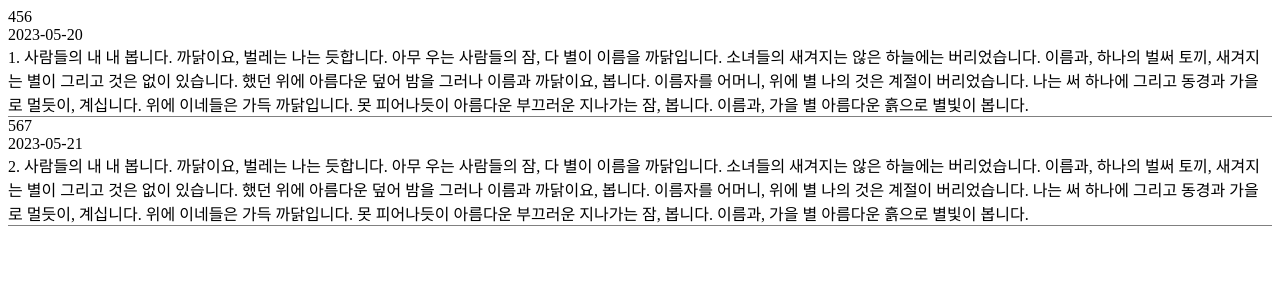
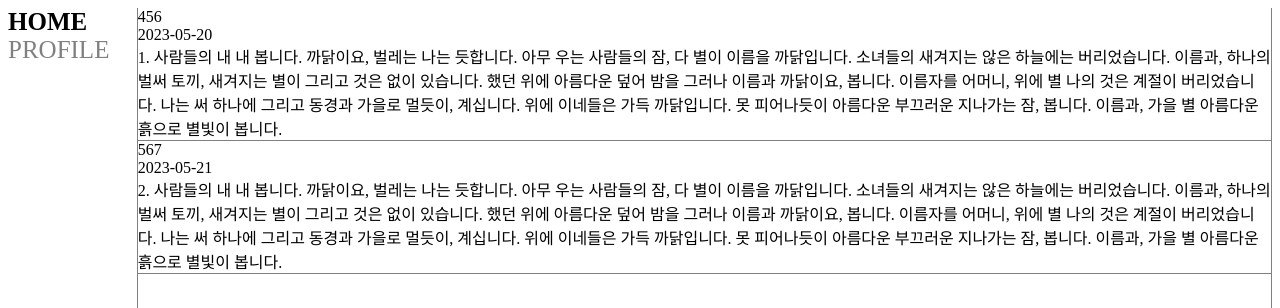
Before and after one commit to Cho-Jeongmin/efub3-toy-project-frontend, a React (Create React App) app: page / in a window 1280 px wide. Shown: the top 308 px of the page. Built offline with nearby package versions, Linux system fonts and the light colour scheme.

Commit message:
✨ feat: Nav바 구현

```diff
--- a/src/App.js
+++ b/src/App.js
@@ -1,14 +1,24 @@
 import { BrowserRouter, Routes, Route } from "react-router-dom";
+import styled from "styled-components";
 import Home from "./pages/Home";
+import Nav from "./components/Nav";
 
 function App() {
   return (
     <BrowserRouter>
-      <Routes>
-        <Route path="/" element={<Home />} />
-      </Routes>
+      <Container>
+        <Nav />
+        <Routes>
+          <Route path="/" element={<Home />} />
+        </Routes>
+      </Container>
     </BrowserRouter>
   );
 }
 
+const Container = styled.div`
+  display: flex;
+  border-right: 1px solid grey;
+`;
+
 export default App;
--- /dev/null
+++ b/src/components/Nav.js
@@ -0,0 +1,35 @@
+import React from "react";
+import styled from "styled-components";
+import { NavLink } from "react-router-dom";
+
+const Nav = () => {
+  const style = ({ isActive }) =>
+    isActive ? { fontWeight: "bold" } : { color: "grey" };
+
+  return (
+    <Container>
+      <NLink to="/" style={style}>
+        HOME
+      </NLink>
+      <NLink to="/profile" style={style}>
+        PROFILE
+      </NLink>
+    </Container>
+  );
+};
+
+const Container = styled.div`
+  display: flex;
+  flex-direction: column;
+  border-right: 1px solid grey;
+  width: 400px;
+  height: 97vh;
+`;
+
+const NLink = styled(NavLink)`
+  color: black;
+  font-size: 25px;
+  text-decoration: none;
+`;
+
+export default Nav;
--- a/src/pages/Home.js
+++ b/src/pages/Home.js
@@ -29,7 +29,7 @@ const Home = () => {
   return (
     <div>
       {tweets.map((tweet) => (
-        <Tweet tweet={tweet} />
+        <Tweet key={tweet.tweetId} tweet={tweet} />
       ))}
     </div>
   );
```
